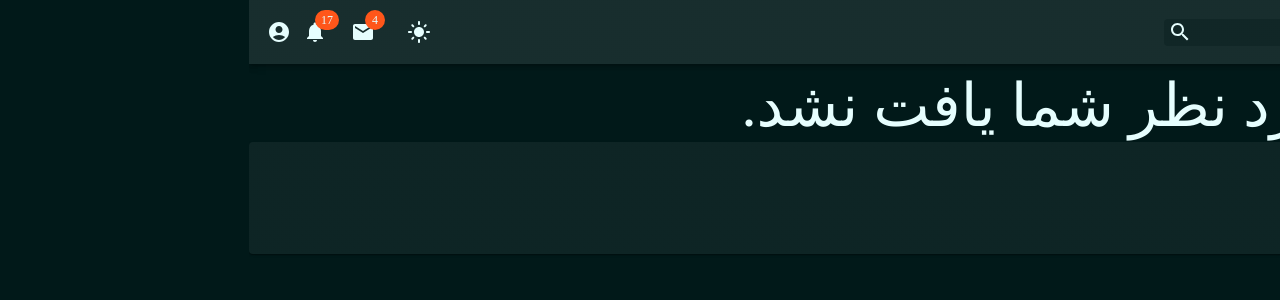
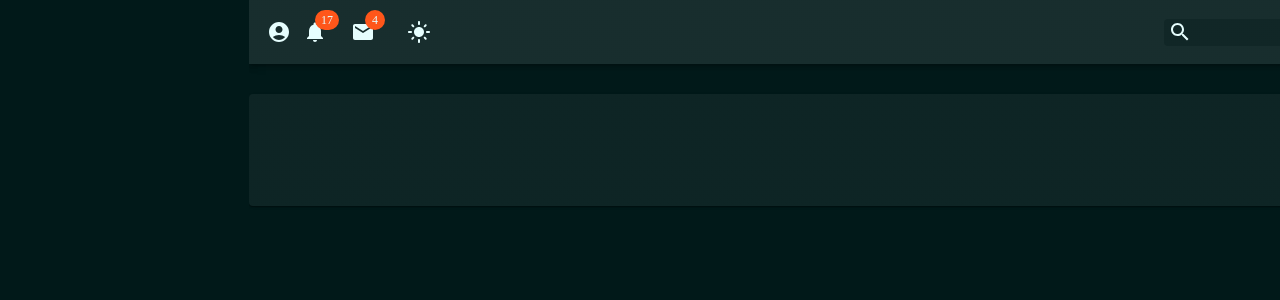
Before and after one commit to persianccbook/frontend, a Next.js app: page /auth/register in a window 1280 px wide. Before the commit this address had no page. Shown: the top 300 px of the page. Built offline with nearby package versions, Linux system fonts and the light colour scheme.

Commit message:
add register route to auth

```diff
--- /dev/null
+++ b/app/auth/register/page.tsx
@@ -0,0 +1,9 @@
+import React from 'react'
+
+const RegisterPage = () => {
+  return (
+    <div>RegisterPage</div>
+  )
+}
+
+export default RegisterPage
```
